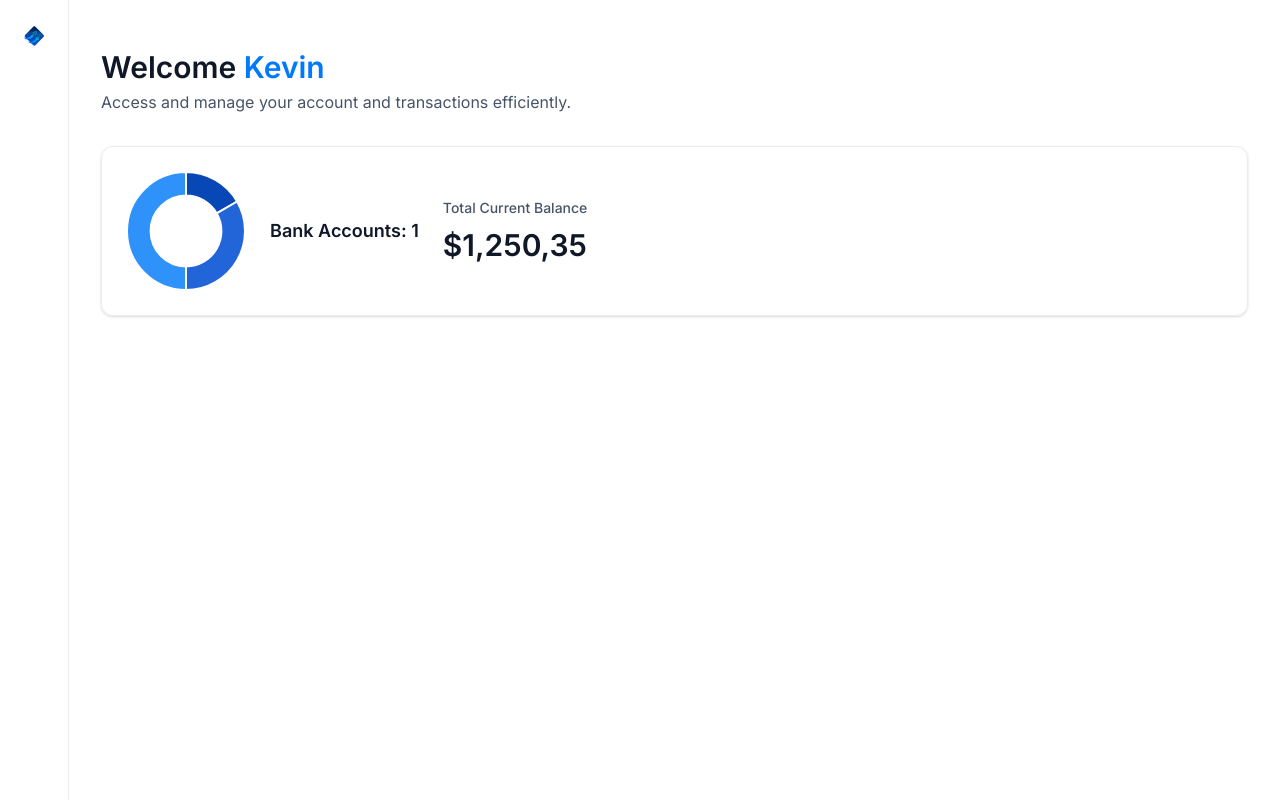
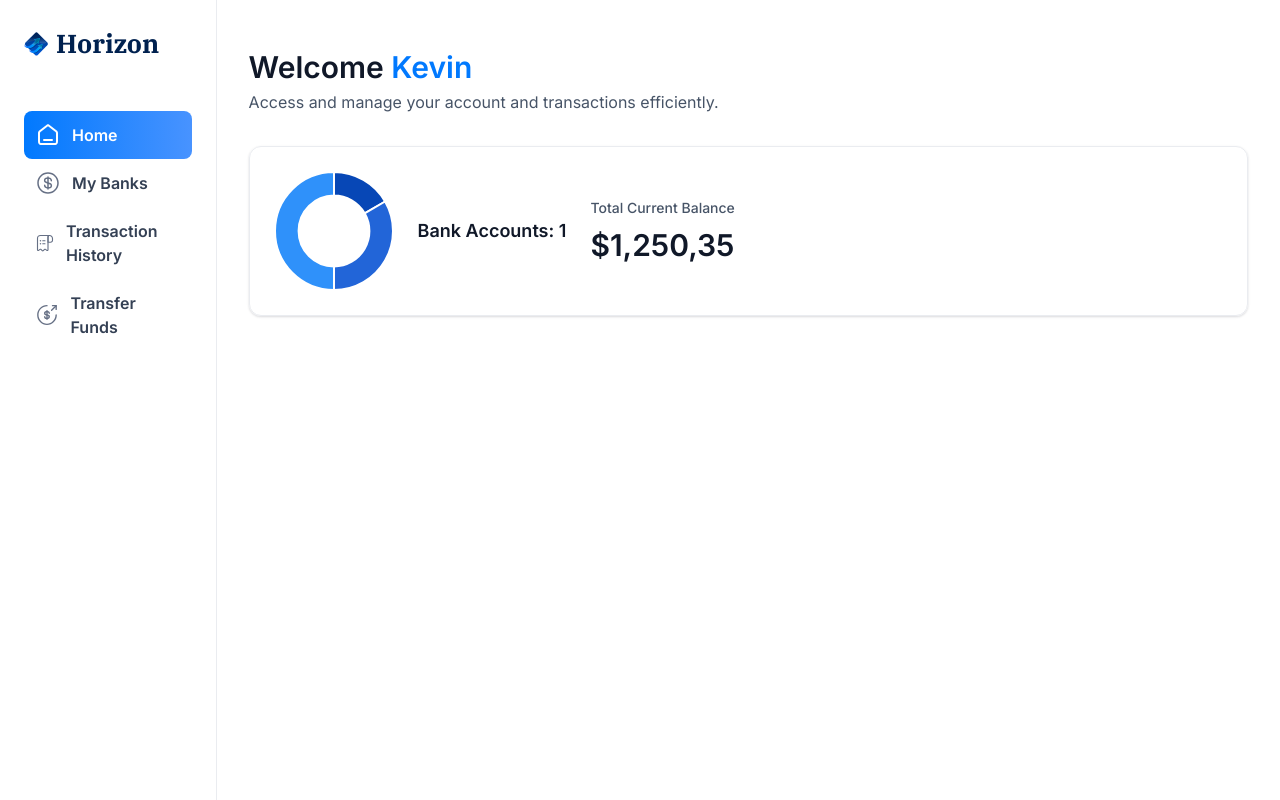
Before and after one commit to kdara20/bank, a Next.js app: page / in a window 1280 px wide. Built offline with nearby package versions, Linux system fonts and the light colour scheme.

Commit message:
implement sidebar

```diff
--- a/components/Sidebar.tsx
+++ b/components/Sidebar.tsx
@@ -1,23 +1,56 @@
 "use client";
 
+import { sidebarLinks } from "@/constants";
+import { cn } from "@/lib/utils";
 import Image from "next/image";
 import Link from "next/link";
+import { usePathname } from "next/navigation";
 
 const Sidebar = ({ user }: SiderbarProps) => {
+  const pathname = usePathname();
   return (
     <div>
       <section className="sidebar">
         <nav className="flex flex-col gap-r">
-          <Link href="/" className="mb-12 cursor-pointer items-center gap-2">
+          <Link
+            href="/"
+            className="mb-12 cursor-pointer flex items-center gap-2"
+          >
             <Image
               src="/icons/logo.svg"
               width={34}
               height={34}
               alt="Horizon logo"
-              className="size-[24px] max-xl;size-14"
+              className="size-[24px] max-xl:size-14"
             />
+            <h1 className="sidebar-logo">Horizon</h1>
           </Link>
+          {sidebarLinks.map((item) => {
+            const isActive =
+              pathname === item.route || pathname.startsWith(`${item.route}/`);
+            return (
+              <Link
+                href={item.route}
+                key={item.label}
+                className={cn("sidebar-link", { "bg-bank-gradient": isActive })}
+              >
+                <div className="relative size-6">
+                  <Image
+                    src={item.imgURL}
+                    alt={item.label}
+                    fill
+                    className={cn({ "brightness-[3] invert-0": isActive })}
+                  />
+                </div>
+                <p className={cn("sidebar-label", { "!text-white": isActive })}>
+                  {item.label}
+                </p>
+              </Link>
+            );
+          })}
+          USER
         </nav>
+        FOOTER
       </section>
     </div>
   );
```
